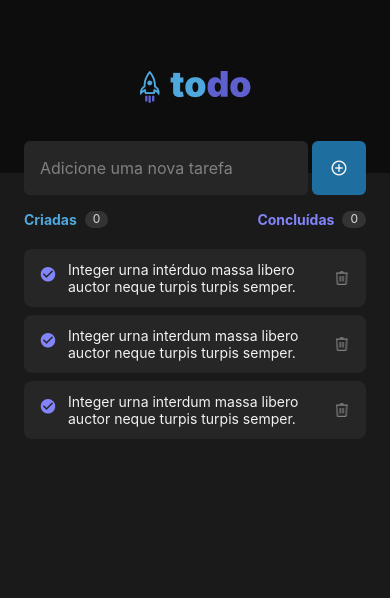
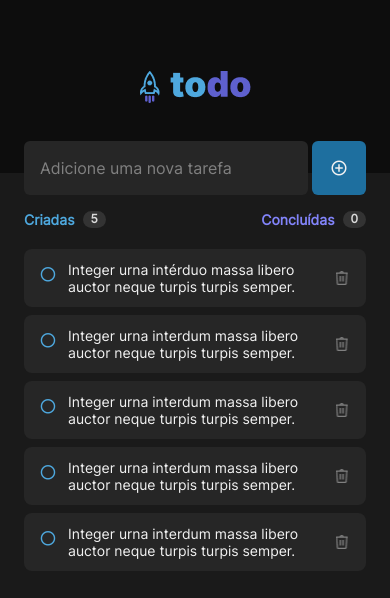
Before and after one commit to malanski/todo-mobile, a React Native app: screen / in a window 390 px wide. Shown: the top 598 px of the page. Built offline with nearby package versions, Linux system fonts and the light colour scheme.

Commit message:
refactor: create checkTask logics for taskCard component

```diff
--- a/app.json
+++ b/app.json
@@ -3,6 +3,9 @@
     "name": "todo-listapp",
     "slug": "todo-listapp",
     "version": "1.0.0",
+    "assets": [
+      "./assets/fonts/"
+    ],
     "orientation": "portrait",
     "icon": "./assets/icon.png",
     "userInterfaceStyle": "light",
--- a/src/components/AddTask/styles.ts
+++ b/src/components/AddTask/styles.ts
@@ -15,6 +15,8 @@ export const styles = StyleSheet.create({
     padding: 16,
     borderRadius: 6,
     fontSize: 16,
+    fontFamily: 'interRegular',
+
     flex: 1,
   },
 
--- a/src/components/EmptyTask/styles.ts
+++ b/src/components/EmptyTask/styles.ts
@@ -1,7 +1,6 @@
 import { StyleSheet } from "react-native";
 
 import { colors } from "../../themes/theme";
-
 export const styles = StyleSheet.create({
   emptyTaskContainer: {
     // flex: 1,
@@ -16,6 +15,8 @@ export const styles = StyleSheet.create({
       width: 56
     },
     emptyTaskTextTitle: {
+      fontFamily: 'interRegular',
+
       marginTop: 16,
       fontWeight: '700',
       color:  colors.base.gray300,
--- a/src/components/TaskCard/index.tsx
+++ b/src/components/TaskCard/index.tsx
@@ -28,17 +28,19 @@ export const TaskCard = ({
         {taskChecked ? (
           <Icon
             type="material"
-            name='radio-button-unchecked'
-            color={colors.produto.blue}
-            selectable
-            size={17.45}
-          />) : (
-          <Icon
-            type="material"
             name='check-circle'
             color={colors.produto.purple}
             style={styles.checkTaskWhite}
             underlayColor={colors.base.gray100}
+            selectable
+            size={17.45}
+          />
+        ) : (
+
+          <Icon
+            type="material"
+            name='radio-button-unchecked'
+            color={colors.produto.blue}
             selectable
             size={17.45}
           />
--- a/src/components/TaskCard/styles.ts
+++ b/src/components/TaskCard/styles.ts
@@ -6,13 +6,14 @@ export const styles = StyleSheet.create({
   taskCardContainer: {
     alignItems: "center",
     flexDirection: "row",
+    // flex:1,
     backgroundColor: colors.base.gray500,
     paddingVertical: 12,
     paddingLeft: 12,
     paddingRight: 8,
     borderRadius: 8,
     marginBottom: 8,
-    gap: 8,
+    gap: 8
   },
 
   checkTaskIcon: {
@@ -24,8 +25,13 @@ export const styles = StyleSheet.create({
     display:"flex",
     flex: 1,
     alignItems:"center",
-    fontWeight: 'normal',
+    justifyContent: "center",
+    fontSize: 14,
+    fontWeight: "400",
     color: colors.base.gray100,
+    fontFamily: 'interRegular',
+    // marginHorizontal: 8,
+    // width: 375
   },
 
   removeTaskIcon: {
--- a/src/components/TaskCounter/index.tsx
+++ b/src/components/TaskCounter/index.tsx
@@ -1,7 +1,10 @@
 import { Text, View } from "react-native"
 import { styles } from "./styles"
-
-export const TaskCounter = () => {
+type Props = {
+  taskListQnty: number
+  checkedTaskQnty: number
+}
+export const TaskCounter = ({taskListQnty, checkedTaskQnty}: Props) => {
   return (
     <View style={styles.taskCounterContainer}>
       <View style={styles.taskCounters}>
@@ -10,7 +13,7 @@ export const TaskCounter = () => {
           Criadas
         </Text>
         <Text style={styles.taskAmount}>
-          0
+          {taskListQnty}
         </Text>
       </View>
 
@@ -20,7 +23,7 @@ export const TaskCounter = () => {
             Concluídas
         </Text>
         <Text style={styles.taskAmount}>
-          0
+          {checkedTaskQnty}
         </Text>
       </View>
     </View>
--- a/src/components/TaskCounter/styles.ts
+++ b/src/components/TaskCounter/styles.ts
@@ -21,10 +21,14 @@ export const styles = StyleSheet.create({
 
   taskCounterCreated: {
     fontWeight: "700",
+    fontFamily: 'interRegular',
+
     color: colors.produto.blue,
   },
   taskCounterDone: {
     fontWeight: "700",
+    fontFamily: 'interRegular',
+
     color: colors.produto.purple,
   },
 
@@ -33,6 +37,9 @@ export const styles = StyleSheet.create({
     color: colors.base.gray200,
     paddingHorizontal: 8,
     fontSize: 12,
+    fontFamily: 'interRegular',
+    fontWeight: "700",
+
     borderRadius: 999,
   },
 })
--- a/src/screens/Home/index.tsx
+++ b/src/screens/Home/index.tsx
@@ -4,30 +4,53 @@ import { AddTask } from "../../components/AddTask";
 import { TaskCounter } from "../../components/TaskCounter";
 import { EmptyTask } from "../../components/EmptyTask";
 import { TaskCard } from "../../components/TaskCard";
-import { useState } from "react";
+import { useState, useEffect } from "react";
+import { useFonts } from 'expo-font';
 
 export const Home = () => {
+  const [loaded] = useFonts({
+    interRegular: require("../../../assets/fonts/Inter/Inter-Regular.ttf"),
+    interBold: require("../../../assets/fonts/Inter/Inter-Bold.ttf"),
+  });
 
-  const [isCheckedTask, setIsCheckedTask] = useState<boolean[]>([])
+  useEffect(() => {
+    if (!loaded) {
+      // Aguarde até que as fontes sejam carregadas antes de renderizar o componente
+      return;
+    }
+  }, [loaded]);
+
+
   const taskList = [
     'Integer urna intérduo massa libero auctor neque turpis turpis semper.',
     'Integer urna interdum massa libero auctor neque turpis turpis semper.',
+    'Integer urna interdum massa libero auctor neque turpis turpis semper.',
+    'Integer urna interdum massa libero auctor neque turpis turpis semper.',
     'Integer urna interdum massa libero auctor neque turpis turpis semper.'
   ]
+
   const isTaskListEmpty = taskList.length === 0
+  const taskListQnty = taskList.length
+
+  const [isCheckedTask, setIsCheckedTask] = useState<boolean[]>([])
+  const isCheckedTaskFalse = isCheckedTask.filter(value => value === true)
+  const checkedTaskQnty = isCheckedTaskFalse.length
 
   function handleCheckTask(index: number) {
-    const updatedIsCheckedTask = [...isCheckedTask];
+    const updatedIsCheckedTask = [...isCheckedTask, false];
     updatedIsCheckedTask[index] = !updatedIsCheckedTask[index]
     setIsCheckedTask(updatedIsCheckedTask)
   }
 
+  if (!loaded) {
+    return <Text>Carregando fontes...</Text>;
+  }
   return (
     <View style={styles.container}>
       <AddTask />
       <ScrollView>
 
-        <TaskCounter />
+        <TaskCounter taskListQnty={taskListQnty} checkedTaskQnty={checkedTaskQnty} />
 
         {isTaskListEmpty ? (
           <EmptyTask />
```
Also changed, not shown: assets/fonts/Inter/Inter-Bold.ttf (added), assets/fonts/Inter/Inter-Regular.ttf (added).
